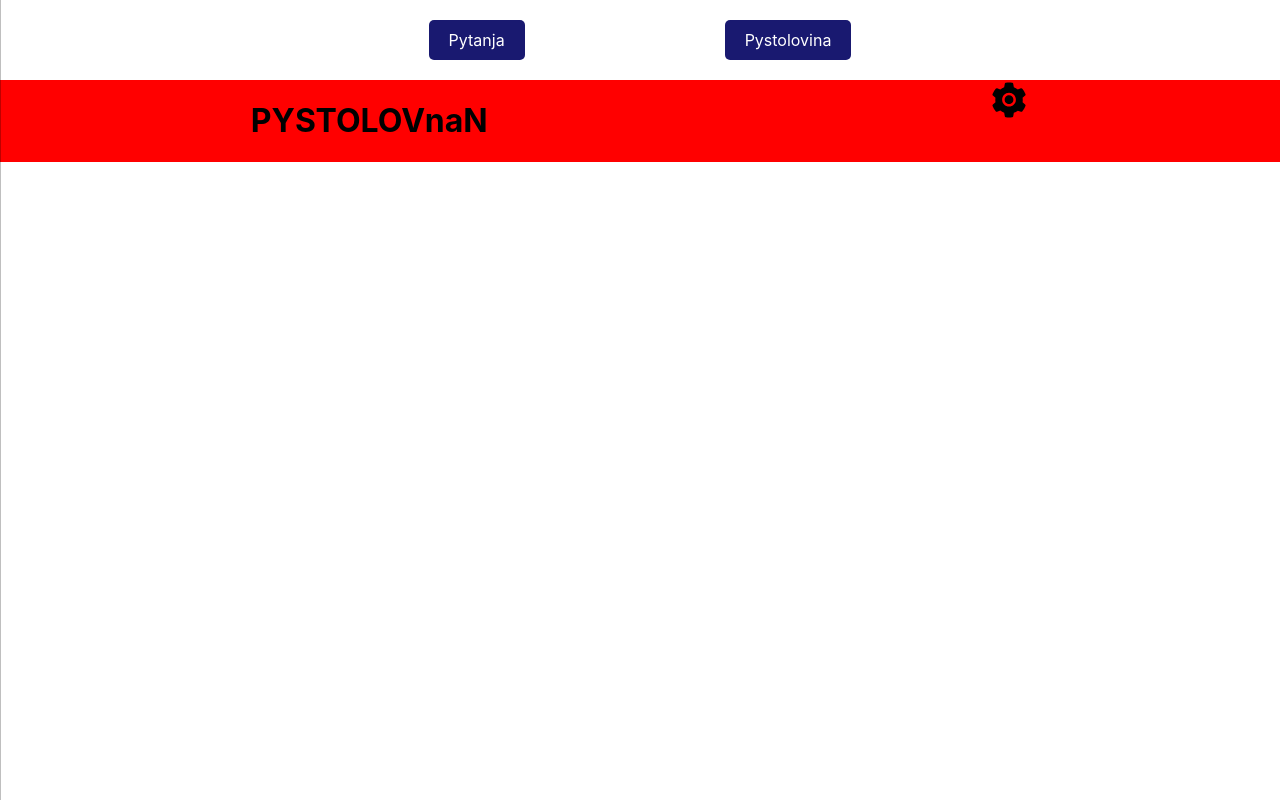
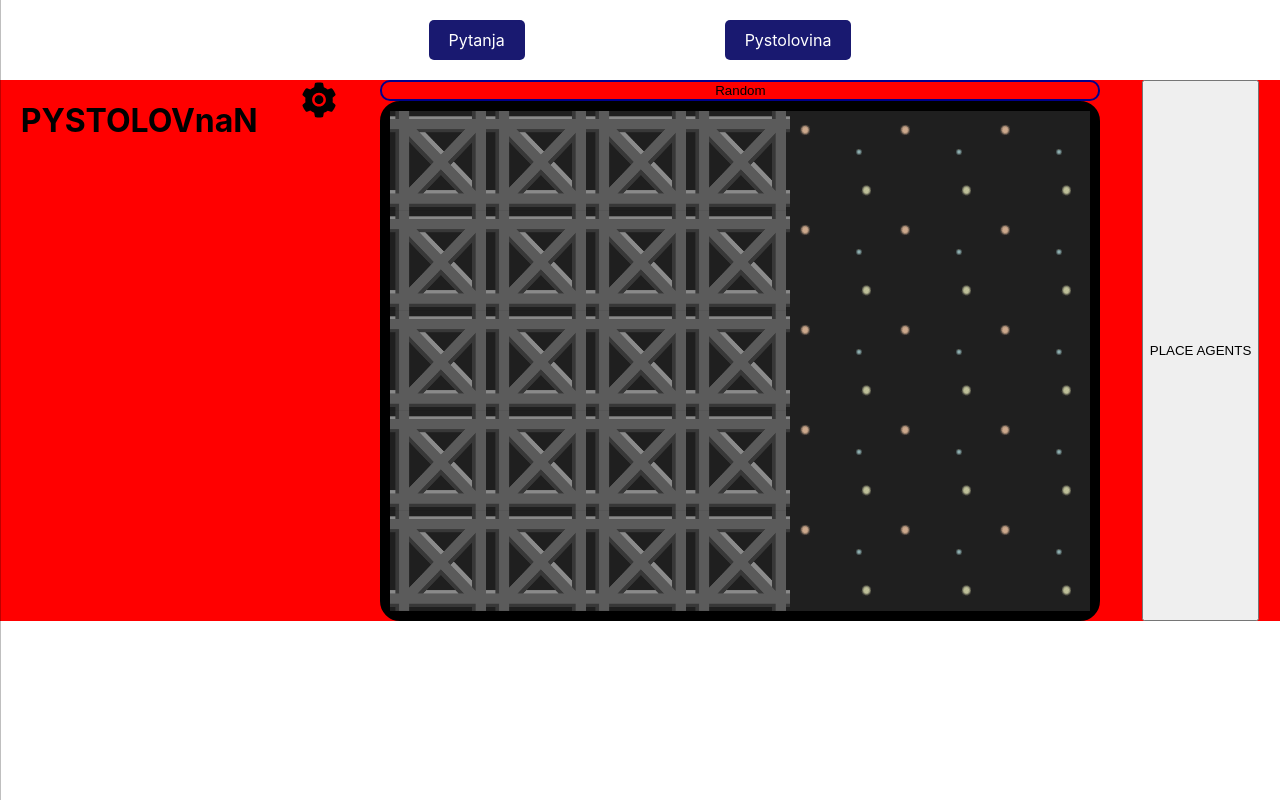
Before and after one commit to tarikibrahimovic/Vestacka-Inteligencija, a React (Create React App) app: page /pystolovina in a window 1280 px wide. Built offline with nearby package versions, Linux system fonts and the light colour scheme.

Commit message:
random tiles done, calculating player coordinates done

```diff
--- a/src/Pages/Pystolovina/Pystolovina.jsx
+++ b/src/Pages/Pystolovina/Pystolovina.jsx
@@ -2,6 +2,8 @@ import { useState } from "react";
 import classes from "./Pystolovina.module.css";
 import { AiFillSetting } from "react-icons/ai";
 import Settings from "../../components/Settings/Settings";
+import PystolovinaMap from "../../components/PystolovinaMap/PystolovinaMap";
+import { NotificationManager } from "react-notifications";
 
 export default function Pystolovina() {
   const [hiddenSidebar, setHiddenSidebar] = useState(true);
@@ -12,14 +14,114 @@ export default function Pystolovina() {
   const [studentPlayer, setStudentPlayer] = useState(null);
   const [studentPlayerDepth, setStudentPlayerDepth] = useState(null);
   const [studentPlayerTime, setStudentPlayerTime] = useState(null);
+  const [teacherDepth1, setTeacherDepth1] = useState(3);
+  const [teacherDepth2, setTeacherDepth2] = useState(3);
+  const [teacherDepth3, setTeacherDepth3] = useState(3);
+  const [teacherTime1, setTeacherTime1] = useState(10);
+  const [teacherTime2, setTeacherTime2] = useState(10);
+  const [teacherTime3, setTeacherTime3] = useState(10);
+  const [teacher1Coordinates, setTeacher1Coordinates] = useState({});
+  const [teacher2Coordinates, setTeacher2Coordinates] = useState({});
+  const [teacher3Coordinates, setTeacher3Coordinates] = useState({});
+  const [userCoordinates, setUserCoordinates] = useState({});
+  const [studentCoordinates, setStudentCoordinates] = useState({});
+  const [Agents, setAgents] = useState([
+    {
+      id: 1,
+      name: "Teacher1",
+      row: null,
+      img: null,
+      col: null,
+      depth: null,
+      time: null,
+    },
+    {
+      id: 4,
+      name: "User",
+      row: null,
+      img: null,
+      col: null,
+      depth: null,
+      time: null,
+    },
+    {
+      id: 5,
+      name: "Student",
+      row: null,
+      img: null,
+      col: null,
+      depth: null,
+      time: null,
+    },
+  ]);
   const [mapRows, setMapRows] = useState(null);
   const [mapCols, setMapCols] = useState(null);
-  const [teacherDepth1, setTeacherDepth1] = useState(null);
-  const [teacherDepth2, setTeacherDepth2] = useState(null);
-  const [teacherDepth3, setTeacherDepth3] = useState(null);
-  const [teacherTime1, setTeacherTime1] = useState(null);
-  const [teacherTime2, setTeacherTime2] = useState(null);
-  const [teacherTime3, setTeacherTime3] = useState(null);
+  const [map, setMap] = useState([
+    [1, 1, 1, 1, 0, 0, 0],
+    [1, 1, 1, 1, 0, 0, 0],
+    [1, 1, 1, 1, 0, 0, 0],
+    [1, 1, 1, 1, 0, 0, 0],
+    [1, 1, 1, 1, 0, 0, 0],
+  ]);
+
+  const placeAgents = () => {
+    let availableCoordinates = [];
+    map.map((row, rowIndex) => {
+      row.map((column, columnIndex) => {
+        if (column === 1) {
+          availableCoordinates.push({ row: rowIndex, column: columnIndex });
+        }
+      });
+    });
+
+    if (availableCoordinates.length < 5) {
+      NotificationManager.error("Not enough available tiles!", 3000);
+    }
+
+    if (teacerPlayer1) {
+      let random = Math.floor(Math.random() * availableCoordinates.length);
+      let coordinates = availableCoordinates[random];
+      setTeacher1Coordinates(coordinates);
+      availableCoordinates.splice(random, 1);
+    }
+    if (teacerPlayer2) {
+      let random = Math.floor(Math.random() * availableCoordinates.length);
+      let coordinates = availableCoordinates[random];
+      setTeacher2Coordinates(coordinates);
+      availableCoordinates.splice(random, 1);
+    }
+    if (teacerPlayer3) {
+      let random = Math.floor(Math.random() * availableCoordinates.length);
+      let coordinates = availableCoordinates[random];
+      setTeacher3Coordinates(coordinates);
+      availableCoordinates.splice(random, 1);
+    }
+    if (userPlayer) {
+      let random = Math.floor(Math.random() * availableCoordinates.length);
+      let coordinates = availableCoordinates[random];
+      setUserCoordinates(coordinates);
+      availableCoordinates.splice(random, 1);
+    }
+    if (studentPlayer) {
+      let random = Math.floor(Math.random() * availableCoordinates.length);
+      let coordinates = availableCoordinates[random];
+      setStudentCoordinates(coordinates);
+      availableCoordinates.splice(random, 1);
+    }
+  };
+
+  const AgentCoordinates = {
+    teacher1Coordinates: teacher1Coordinates,
+    teacher2Coordinates: teacher2Coordinates,
+    teacher3Coordinates: teacher3Coordinates,
+    userCoordinates: userCoordinates,
+    studentCoordinates: studentCoordinates,
+    teacher1: teacerPlayer1,
+    teacher2: teacerPlayer2,
+    teacher3: teacerPlayer3,
+    user: userPlayer,
+    student: studentPlayer,
+  };
 
   const teacherHandler1 = (agent) => {
     setTeacherPlayer1(agent);
@@ -32,6 +134,14 @@ export default function Pystolovina() {
   const teacherHandler3 = (agent) => {
     setTeacherPlayer3(agent);
   };
+
+  console.log(
+    teacher1Coordinates,
+    teacher2Coordinates,
+    teacher3Coordinates,
+    userCoordinates,
+    studentCoordinates
+  );
 
   return (
     <>
@@ -49,7 +159,7 @@ export default function Pystolovina() {
         setMapRows={setMapRows}
         setMapCols={setMapCols}
         studentPlayerDepth={studentPlayerDepth}
-        SetStudentPlayerDepth={setStudentPlayerDepth}
+        setStudentPlayerDepth={setStudentPlayerDepth}
         studentPlayerTime={studentPlayerTime}
         setStudentPlayerTime={setStudentPlayerTime}
         userPlayer={userPlayer}
@@ -60,6 +170,10 @@ export default function Pystolovina() {
         setTeacherTime1={setTeacherTime1}
         setTeacherTime2={setTeacherTime2}
         setTeacherTime3={setTeacherTime3}
+        map={map}
+        setMap={setMap}
+        mapRows={mapRows}
+        mapCols={mapCols}
       />
       <div className={`${classes.main} ${!hiddenSidebar && classes.dark}`}>
         <h1>PYSTOLOVnaN</h1>
@@ -67,6 +181,12 @@ export default function Pystolovina() {
           className={classes.settings}
           onClick={() => setHiddenSidebar(!hiddenSidebar)}
         />
+        <PystolovinaMap
+          map={map}
+          setMap={setMap}
+          agentCoordinates={AgentCoordinates}
+        />
+        <button onClick={placeAgents}>PLACE AGENTS</button>
       </div>
     </>
   );
--- /dev/null
+++ b/src/components/PystolovinaMap/PystolovinaMap.jsx
@@ -0,0 +1,37 @@
+import Void from "../../img/void.png";
+import Scaffold from "../../img/scaffold.png";
+import classes from "./PystolovinaMap.module.css";
+import RandomButton from "../RadnomButon/RandomButton";
+
+const tileMap = {
+  0: Void,
+  1: Scaffold,
+};
+
+
+export default function PystolovinaMap({ map, setMap, agentCoordinates }) {
+
+  return (
+    <div className={classes.main}>
+      <RandomButton map={map} setMap={setMap} />
+      <div className={classes.map}>
+        {map.map((row, rowIndex) => {
+          return (
+            <div className={classes.row}>
+              {row.map((tile, colIndex) => {
+                return (
+                  <img
+                    src={tileMap[tile]}
+                    alt={tile}
+                    key={rowIndex + colIndex}
+                    className={tile === 1 ? classes.scaffold : classes.void}
+                  />
+                );
+              })}
+            </div>
+          );
+        })}
+      </div>
+    </div>
+  );
+}
--- /dev/null
+++ b/src/components/PystolovinaMap/PystolovinaMap.module.css
@@ -0,0 +1,21 @@
+.map{
+    width: auto;
+    background-color: white;
+    border: 10px solid black;
+    border-radius: 20px;
+}
+
+.main{
+    display: flex;
+    flex-direction: column;
+}
+
+.row{
+    height: 100px;
+}
+
+.scaffold:hover{
+    opacity: 0.5;
+    cursor: pointer;
+    transition: 0.1s ease-in-out;
+}
--- /dev/null
+++ b/src/components/RadnomButon/RandomButton.jsx
@@ -0,0 +1,24 @@
+import classes from "./RandomButton.module.css";
+
+export default function RandomButton({ map, setMap }) {
+
+  const randomMap = () => {
+    const newMap = map.map((row) => {
+      return row.map((tile) => {
+        let random = Math.ceil((Math.random() + 0.3) * 2);
+        if (random >= 2) {
+          return 1;
+        } else {
+          return 0;
+        }
+      });
+    });
+    setMap(newMap);
+  };
+
+  return (
+    <button onClick={randomMap} className={classes.random}>
+      Random
+    </button>
+  );
+}
--- /dev/null
+++ b/src/components/RadnomButon/RandomButton.module.css
@@ -0,0 +1,12 @@
+.random{
+    border: 2px solid darkblue;
+    border-radius: 10px;
+    background-color: transparent;
+}
+
+.random:hover{
+    background-color: darkblue;
+    color: white;
+    cursor: pointer;
+    transition: 0.1s ease-in-out;
+}
--- a/src/components/Settings/Settings.jsx
+++ b/src/components/Settings/Settings.jsx
@@ -3,6 +3,9 @@ import DefaultAgent from "../../img/DefaultAgent.png";
 import { MdDoNotDisturbAlt } from "react-icons/md";
 import PlayerSettings from "../PlayerSettings/PlayerSettings";
 import { AiOutlineClose } from "react-icons/ai";
+import DefaultAgent1 from "../../img/DefaultAgent1.png";
+import Student from "../../img/Teacher.png";
+import { useEffect } from "react";
 
 export default function Settings({
   hiddenSidebar,
@@ -16,7 +19,9 @@ export default function Settings({
   studentPlayer,
   setStudentPlayer,
   setMapRows,
+  mapRows,
   setMapCols,
+  mapCols,
   setStudentPlayerDepth,
   setStudentPlayerTime,
   userPlayer,
@@ -27,7 +32,23 @@ export default function Settings({
   setTeacherTime1,
   setTeacherTime2,
   setTeacherTime3,
+  map,
+  setMap
 }) {
+
+  useEffect(() => {
+    if (mapRows && mapCols) {
+      const newMap = [];
+      for (let i = 0; i < mapRows; i++) {
+        newMap.push([]);
+        for (let j = 0; j < mapCols; j++) {
+          newMap[i].push(0);
+        }
+      }
+      setMap(newMap);
+    }
+  }, [mapRows, mapCols]);
+
   return (
     <div className={hiddenSidebar ? classes.hiddenSidebar : classes.sidebar}>
       <p
@@ -47,6 +68,7 @@ export default function Settings({
             name="row"
             min="3"
             max="10"
+            selected={map.length}
             placeholder="Enter rows"
             onChange={(e) => setMapRows(e.target.value)}
           />
@@ -60,6 +82,7 @@ export default function Settings({
             name="col"
             min="3"
             max="10"
+            selected={map[0].length}
             placeholder="Enter columns"
             onChange={(e) => setMapCols(e.target.value)}
           />
@@ -101,14 +124,17 @@ export default function Settings({
             className={classes.agent}
           />
           <img
-            src={DefaultAgent}
-            alt="DefaultAgent"
+            src={DefaultAgent1}
+            alt="DefaultAgent1"
             className={classes.agent}
           />
         </button>
       </div>
       <hr className={classes.hr} />
-      <h4 className={classes.titles}>Student players:</h4>
+      <h4 className={classes.titles}>Student players: </h4>
+      <div className={classes.imgContainer}>
+        <img src={Student} alt="Teacher" />
+      </div>
       <div className={classes.hiddenSidebarContent}>
         <button
           className={`${classes.agentButton} ${
--- a/src/components/Settings/Settings.module.css
+++ b/src/components/Settings/Settings.module.css
@@ -68,7 +68,6 @@
     border: none;
     text-align: end;
     right: 0;
-    color: red;
 }
 
 .closeP{
@@ -105,3 +104,16 @@
     background-color: green;
     border: 2px solid green;
 }
+
+.imgContainer{
+    display: flex;
+    flex-direction: column;
+    justify-content: center;
+    align-items: center;
+    margin-bottom: 20px;
+}
+
+.imgContainer img{
+    width: 40px;
+    height: auto;
+}
```
Also changed, not shown: src/img/DefaultAgent1.png (added), src/img/Teacher.png (added).
